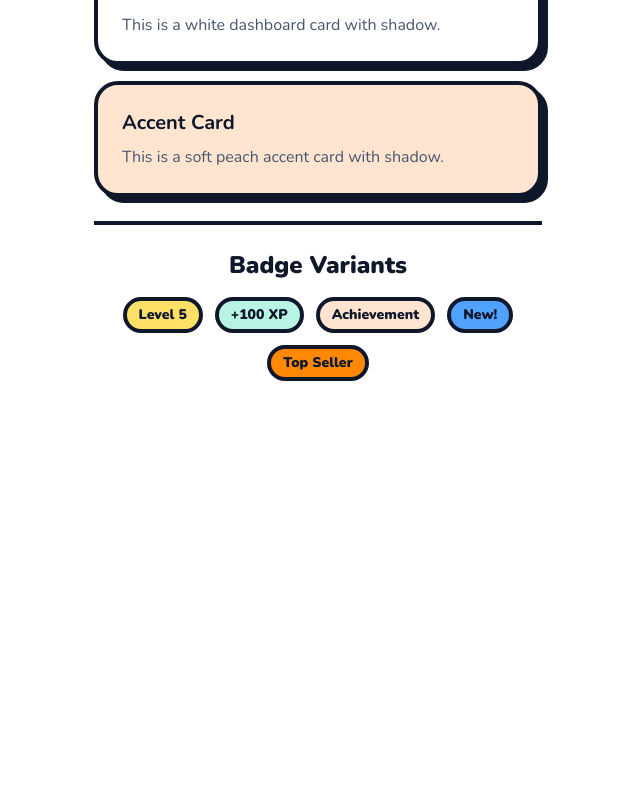
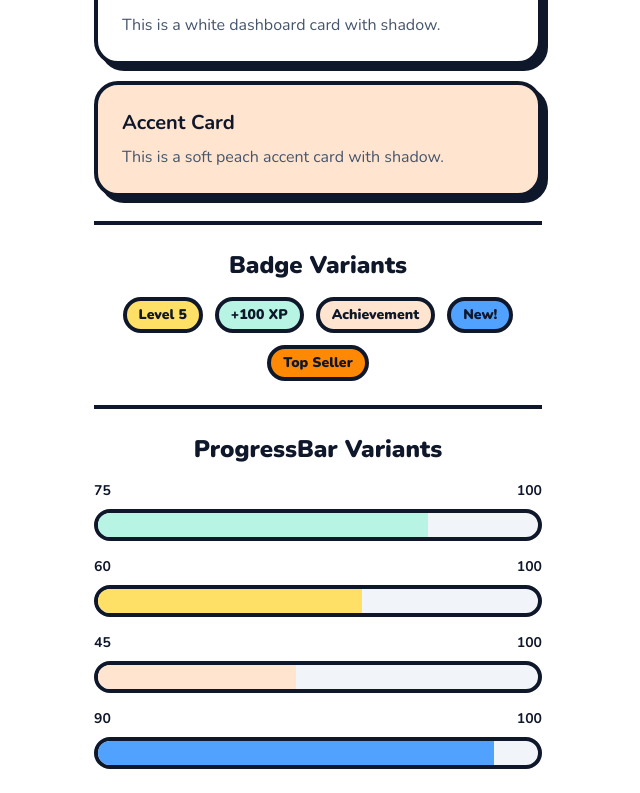
Before and after one commit to QuadCoreOrg/SolarCast, a React (Vite) app: page / in a window 1280 px wide. Shown: the part 1271-2064 px from the top of the page, without its empty margins (322-962 px from the left). Before the commit the page ends 1676 px from the top, so only its background shows below. Built offline with nearby package versions, Linux system fonts and the light colour scheme.

Commit message:
Add ProgressBar component to App and implement variants for display

```diff
--- a/src/App.jsx
+++ b/src/App.jsx
@@ -4,6 +4,7 @@ import { motion } from "framer-motion";
 import Button from "./components/Button";
 import Card from "./components/Card";
 import Badge from "./components/Badge";
+import ProgressBar from "./components/ProgressBar";
 import { Sun, Battery, Settings } from "lucide-react";
 
 function App() {
@@ -174,6 +175,16 @@ function App() {
           </div>
         </div>
 
+        <div className="border-t-4 border-slate-900 pt-6 mt-6">
+          <h2 className="font-black text-2xl mb-4 text-center">ProgressBar Variants</h2>
+          <div className="flex flex-col gap-4">
+            <ProgressBar value={75} max={100} color="mint" showLabel />
+            <ProgressBar value={60} max={100} color="yellow" showLabel />
+            <ProgressBar value={45} max={100} color="peach" showLabel />
+            <ProgressBar value={90} max={100} color="blue" showLabel />
+          </div>
+        </div>
+
       </div>
     </div>
   );
--- /dev/null
+++ b/src/components/ProgressBar.jsx
@@ -0,0 +1,36 @@
+import { motion } from 'framer-motion';
+
+const containerClasses = 'w-full h-8 bg-slate-100 border-4 border-slate-900 rounded-full overflow-hidden';
+
+const colorClasses = {
+  mint: 'bg-mint-green',
+  yellow: 'bg-sunny-yellow',
+  peach: 'bg-soft-peach',
+  blue: 'bg-blue-400',
+};
+
+function ProgressBar({ value = 0, max = 100, color = 'mint', showLabel = false, className = '' }) {
+  const percentage = Math.min((value / max) * 100, 100);
+  const fillColor = colorClasses[color] || colorClasses.mint;
+
+  return (
+    <div className={`${className}`}>
+      {showLabel && (
+        <div className="flex justify-between mb-2">
+          <span className="font-bold text-sm">{value}</span>
+          <span className="font-bold text-sm">{max}</span>
+        </div>
+      )}
+      <div className={containerClasses}>
+        <motion.div
+          className={`h-full ${fillColor}`}
+          initial={{ width: 0 }}
+          animate={{ width: `${percentage}%` }}
+          transition={{ type: 'spring', stiffness: 200 }}
+        />
+      </div>
+    </div>
+  );
+}
+
+export default ProgressBar;
--- a/tasks/01-components.md
+++ b/tasks/01-components.md
@@ -27,10 +27,10 @@ Bu doküman, SolarCast projesinin ortak UI bileşenlerini `design-system.md` ve
 
 ### 4. ProgressBar Component (`<ProgressBar />`)
 
-- [ ] Genel kullanıma uygun (Enerji, XP vb.) esnek bar.
-- [ ] **Container:** `w-full h-8 bg-slate-100 border-4 border-slate-900 rounded-full overflow-hidden`
-- [ ] **Fill:** Değere göre (`%` width) artan iç div.
-- [ ] Dolum efekti için Framer Motion ile `layout` veya `animate={{ width: \`\${value}%\` }}` eklenecek.
+- [x] Genel kullanıma uygun (Enerji, XP vb.) esnek bar.
+- [x] **Container:** `w-full h-8 bg-slate-100 border-4 border-slate-900 rounded-full overflow-hidden`
+- [x] **Fill:** Değere göre (`%` width) artan iç div.
+- [x] Dolum efekti için Framer Motion ile `layout` veya `animate={{ width: \`\${value}%\` }}` eklenecek.
 
 ---
 
```
